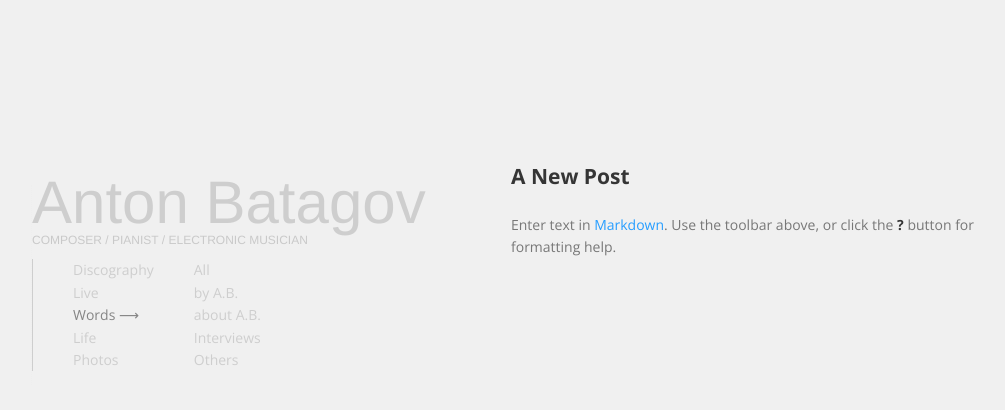
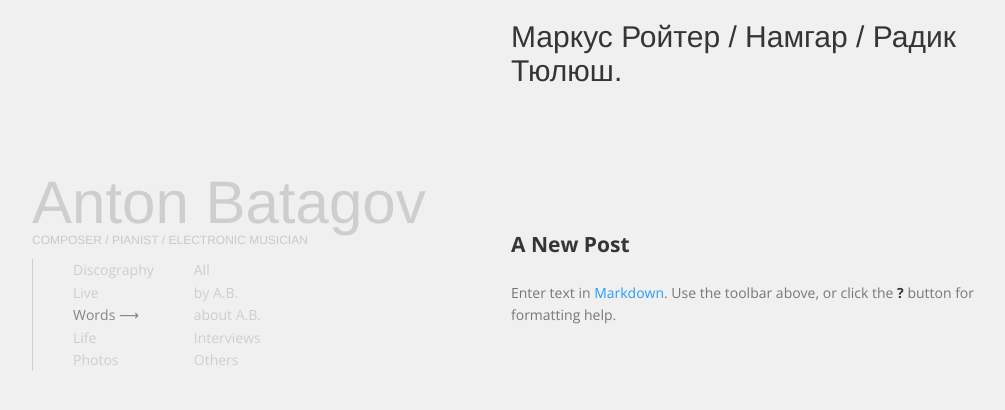
Before and after one commit to Integral/batagov, a Jekyll site: the page built from _posts/words/2014-05-21-your-filename.md, in a window 1280 px wide. Shown: the top 410 px of the page, without its empty margins (119-1124 px from the left). Built offline with Jekyll 4.4.1, drawn with Linux system fonts in a browser that asks for light colours; nearby versions of some CDN libraries.

Commit message:
Created 2014-05-21-your-filename.md

```diff
--- a/_posts/words/2014-05-21-your-filename.md
+++ b/_posts/words/2014-05-21-your-filename.md
@@ -2,7 +2,7 @@
 published: true
 layout: words
 category: words
-title: ""
+title: Маркус Ройтер / Намгар / Радик Тюлюш.
 type: text
 lang: en
 ---
```
